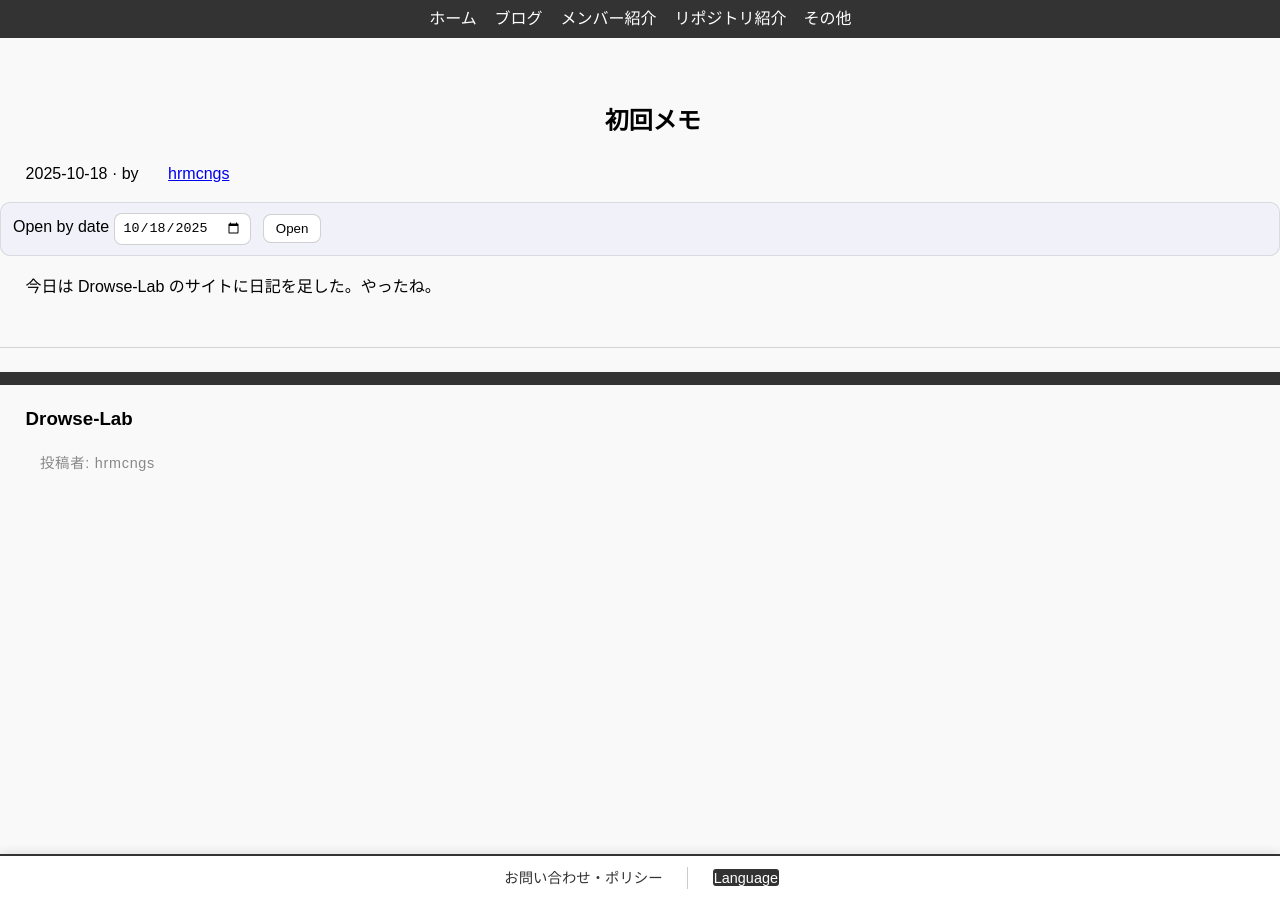
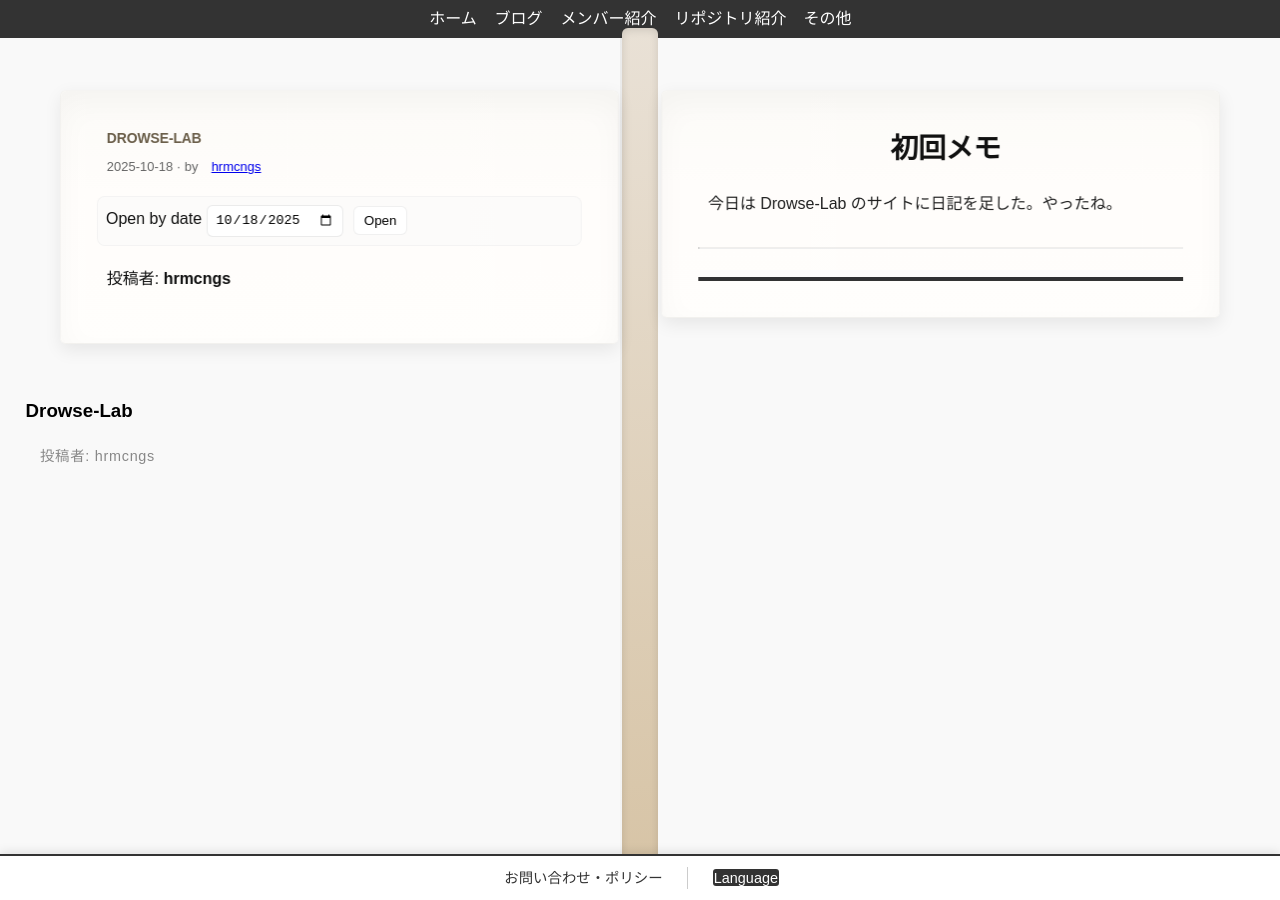
Before and after one commit to Drowse-Lab/Drowse-Lab, a Jekyll site: the page built from _diary/2025-10-18-first-note.md, in a window 1280 px wide. Built offline with Jekyll 4.4.1, drawn with Linux system fonts in a browser that asks for light colours; nearby versions of some CDN libraries; some web fonts are replaced; a style sheet for code colours, icons or effects is not loaded.

Commit message:
テスト

```diff
--- a/_layouts/diary-entry.html
+++ b/_layouts/diary-entry.html
@@ -2,34 +2,60 @@
 layout: default
 ---
 
+<link rel="stylesheet" href="{{ site.baseurl }}/assets/css/diary-book.css">
+
 <article class="diary-entry">
-  <header>
-    <h1>{{ page.title }}</h1>
+  <!-- 見開きブック（左: メタ/ツール、右: 本文） -->
+  <div class="book-spread" role="region" aria-label="Diary entry book view">
+    <!-- 左ページ（メタ / ツール / ナビ） -->
+    <aside class="page left-page" aria-labelledby="meta-heading">
+      <div class="page-inner">
+        <h2 id="meta-heading" class="page-small-title">Drowse‑Lab</h2>
+
+        <div class="meta-block">
           <p class="meta">
             <time datetime="{{ page.date | date_to_xmlschema }}">{{ page.date | date: "%Y-%m-%d" }}</time>
             {% if page.author %} · by
               <a href="{{ site.baseurl }}/diary/?author={{ page.author | downcase }}">{{ page.author }}</a>
             {% endif %}
           </p>
-  </header>
+        </div>
 
-  <!-- ▼ ツールバー（前後ボタン＋日付オープン） -->
+        <!-- ツールバー（日付ピッカー等） -->
         <div class="entry-toolbar" data-author="{{ page.author | downcase }}">
           <label>Open by date
             <input id="entryDate" type="date" value="{{ page.date | date: '%Y-%m-%d' }}">
           </label>
           <button id="entryOpenBtn">Open</button>
-    <span class="spacer"></span>
+          <div class="spacer"></div>
           <a id="prevLink" class="nav-btn" href="#" hidden>← Prev</a>
           <a id="nextLink" class="nav-btn" href="#" hidden>Next →</a>
         </div>
+
+        <!-- 左ページ下部に一覧的な抜粋や著者紹介などを出す余地 -->
+        <div class="left-excerpt">
+          <p>投稿者: <strong>{{ page.author }}</strong></p>
+          {% if page.excerpt %}
+            <p class="excerpt">{{ page.excerpt | strip_html | truncate: 160 }}</p>
+          {% endif %}
+        </div>
+      </div>
+    </aside>
+
+    <!-- 右ページ（本文） -->
+    <section class="page right-page" aria-labelledby="entry-title">
+      <div class="page-inner">
+        <header>
+          <h1 id="entry-title">{{ page.title }}</h1>
+        </header>
 
         <div class="content">
           {{ content }}
         </div>
 
-  <!-- ▼ ページ下部の「前の記事 / 次の記事」ナビ -->
         <hr class="diary-divider">
+
+        <!-- ページ下部の「前の記事 / 次の記事」ナビ（従来ロジックを維持） -->
         <nav class="diary-nav">
           {% assign entries = site.diary | where: "author", page.author | sort: "date" %}
           {% for post in entries %}
@@ -80,76 +110,3 @@ const ENTRIES = [
   });
 })();
 </script>
-
-<style>
-.entry-toolbar {
-  display: flex; align-items: center; gap: 12px;
-  padding: 10px 12px; margin: 6px 0 18px;
-  border: 1px solid rgba(0,0,0,.10);
-  border-radius: 10px;
-  background: rgba(127,127,255,.06);
-}
-.entry-toolbar input[type="date"] {
-  padding: 6px 8px; border-radius: 8px;
-  border: 1px solid rgba(0,0,0,.18);
-  background: #fff;
-}
-.entry-toolbar button {
-  padding: 6px 12px; border-radius: 8px; cursor: pointer;
-  border: 1px solid rgba(0,0,0,.18); background: #fff;
-}
-.entry-toolbar .spacer { flex: 1; }
-.nav-btn {
-  text-decoration: none; padding: 6px 10px; border-radius: 8px;
-  border: 1px solid rgba(0,0,0,.18); background: #fff;
-}
-
-.diary-divider {
-  margin: 48px 0 24px;
-  border: none;
-  border-top: 1px solid rgba(0,0,0,0.15);
-}
-.diary-nav {
-  display: flex;
-  justify-content: space-between;
-  align-items: center;
-  flex-wrap: wrap;
-  gap: 10px;
-}
-.diary-nav a {
-  flex: 1 1 auto;
-  text-decoration: none;
-  padding: 10px 16px;
-  border-radius: 10px;
-  background: rgba(127,127,255,0.08);
-  border: 1px solid rgba(0,0,0,0.1);
-  transition: all .2s ease;
-}
-.diary-nav a:hover {
-  background: rgba(127,127,255,0.15);
-  transform: translateY(-2px);
-}
-.diary-nav .prev { text-align: left; }
-.diary-nav .next { text-align: right; }
-
-@media (prefers-color-scheme: dark) {
-  .entry-toolbar {
-    background: rgba(255,255,255,.05);
-    border-color: rgba(255,255,255,.12);
-  }
-  .entry-toolbar input[type="date"],
-  .entry-toolbar button,
-  .nav-btn {
-    background: rgba(255,255,255,.06);
-    border-color: rgba(255,255,255,.22);
-    color: #fff;
-  }
-  .diary-divider { border-top-color: rgba(255,255,255,0.15); }
-  .diary-nav a {
-    background: rgba(255,255,255,0.05);
-    border-color: rgba(255,255,255,0.15);
-    color: #fff;
-  }
-  .diary-nav a:hover { background: rgba(255,255,255,0.1); }
-}
-</style>
--- /dev/null
+++ b/assets/css/diary-book.css
@@ -0,0 +1,140 @@
+/* 見開き（開いた本）スタイル for diary-entry */
+
+/* ベース調整（親コンテナが full-bleed になっている場合は内側で中央合わせ） */
+.book-spread{
+  display: flex;
+  gap: 40px;
+  justify-content: center;
+  align-items: flex-start;
+  padding: 28px;
+  max-width: 1200px;
+  margin: 24px auto;
+  /* 背景はページに馴染む白紙風 */
+}
+
+/* 1ページ（紙） */
+.page{
+  width: 560px;
+  min-width: 280px;
+  background: linear-gradient(180deg, #fcfbf8 0%, #fffdfb 40%, #fffefc 100%);
+  border-radius: 6px;
+  padding: 36px;
+  box-sizing: border-box;
+  position: relative;
+  color: #111;
+  /* 外側のふんわりした影で本体が浮いて見えるように */
+  box-shadow: 0 6px 18px rgba(0,0,0,0.08);
+  border: 1px solid rgba(16,16,16,0.04);
+}
+
+/* ページ内の余白を中に確保 */
+.page-inner{
+  position: relative;
+}
+
+/* 左ページと右ページの微妙な視差（見開きの角度） */
+.left-page{ transform: rotateY(4deg); transform-origin: left center; }
+.right-page{ transform: rotateY(-4deg); transform-origin: right center; }
+
+/* 見開きの中央（背/ガター）表現 */
+.book-spread::before{
+  content: "";
+  width: 36px;
+  height: calc(100% - 56px);
+  background: linear-gradient(180deg, #e9e1d6 0%, #d7c4a6 100%);
+  border-radius: 6px;
+  box-shadow: inset 0 2px 8px rgba(0,0,0,0.12);
+  position: absolute;
+  left: 50%;
+  top: 50%;
+  transform: translate(-50%, -50%);
+  z-index: 1;
+  pointer-events: none;
+}
+
+/* ページをページ内コンテンツが背に隠れないよう一歩手前に置く */
+.page { z-index: 5; }
+.left-page { z-index: 6; }
+.right-page { z-index: 6; }
+
+/* 見開きの中央背の両脇に小さな溝（紙の折れ目）を表現 */
+.book-spread::after{
+  content:"";
+  position:absolute;
+  left: calc(50% - 20px);
+  top: 50%;
+  width: 2px;
+  height: calc(100% - 72px);
+  background: linear-gradient(180deg, rgba(0,0,0,0.06), rgba(0,0,0,0.02));
+  transform: translateY(-50%);
+  z-index: 2;
+  pointer-events: none;
+}
+
+/* 見出し・タイトル */
+.page h1, .page h2 {
+  margin: 0 0 18px 0;
+  font-weight: 800;
+  letter-spacing: -0.01em;
+}
+.page h1 { font-size: clamp(20px, 2.4vw, 28px); text-align: center; }
+.page h2.page-small-title { font-size: 14px; color: #6b5f4a; margin-bottom: 8px; text-transform: uppercase; }
+
+/* メタとツール */
+.meta-block .meta { color: #666; font-size: 13px; margin: 8px 0 18px; }
+.entry-toolbar {
+  display:flex; align-items:center; gap:10px; flex-wrap:wrap;
+  margin: 8px 0 20px;
+  padding: 8px;
+  border-radius: 8px;
+  background: rgba(250,250,250,0.6);
+  border: 1px solid rgba(0,0,0,0.03);
+}
+.entry-toolbar input[type="date"] { padding:6px 8px; border-radius:6px; border:1px solid rgba(0,0,0,0.08); }
+.entry-toolbar button, .nav-btn { padding:6px 10px; border-radius:6px; background: #fff; border:1px solid rgba(0,0,0,0.06); cursor:pointer; }
+
+/* 本っぽい紙質感（微細ノイズ） */
+.page::before{
+  content:"";
+  position:absolute;
+  inset: 0;
+  background-image: radial-gradient(rgba(0,0,0,0.015) 0.5px, transparent 0.5px);
+  background-size: 6px 6px;
+  opacity: 0.06;
+  pointer-events: none;
+  border-radius: 6px;
+}
+
+/* 本の縁（内側の陰）でページ端が少し沈む表現 */
+.page::after{
+  content:"";
+  position:absolute;
+  inset: 0;
+  border-radius: 6px;
+  box-shadow: inset 0 12px 30px rgba(0,0,0,0.03);
+  pointer-events: none;
+}
+
+/* コンテンツ本文の整形 */
+.content { color: #222; line-height: 1.8; font-size: 16px; }
+.diary-divider { margin: 28px 0; border-top: 1px solid rgba(0,0,0,0.06); }
+
+/* ページ内ナビ */
+.diary-nav { display:flex; justify-content:space-between; gap:12px; margin-top: 18px; }
+.diary-nav a { text-decoration:none; padding:8px 12px; border-radius:8px; background: rgba(0,0,0,0.03); color:#111; border:1px solid rgba(0,0,0,0.04); }
+
+/* 小さい画面では縦積みの「単ページ」へ */
+@media (max-width: 980px) {
+  .book-spread{ flex-direction: column; gap: 20px; padding: 20px; }
+  .book-spread::before, .book-spread::after { display: none; }
+  .page { width: auto; min-width: auto; transform: none !important; }
+  .left-page, .right-page { z-index: 5; }
+  .page h1 { font-size: 22px; text-align: left; }
+}
+
+/* さらに狭い（スマホ） */
+@media (max-width: 560px) {
+  .page { padding: 20px; }
+  .page h1 { font-size: 20px; }
+  .content { font-size: 15px; line-height: 1.7; }
+}
--- a/assets/css/diary.css
+++ b/assets/css/diary.css
@@ -132,11 +132,6 @@
   .diary-link { padding: 14px 14px; }
 }
 /* ===== 3D Book Shelf （該当セクション） ===== */
-/* ===== diary.css: 本棚（フルブリード＋立体感＋影の整理） =====
-   ここは既存の本棚周りのスタイルを上書きする想定です。
-*/
-
-/* 棚コンテナを画面幅いっぱいに広げ、ページの左端から詰める表示にする */
 .book-shelf{
   position: relative;
   /* full-bleed：コンテナが中央寄せでもビューポート幅いっぱいに広がる */
```
Also changed, not shown: other parts of _layouts/diary-entry.html (+4 -0 lines). Lines whose indentation alone changed are shown as unchanged.
